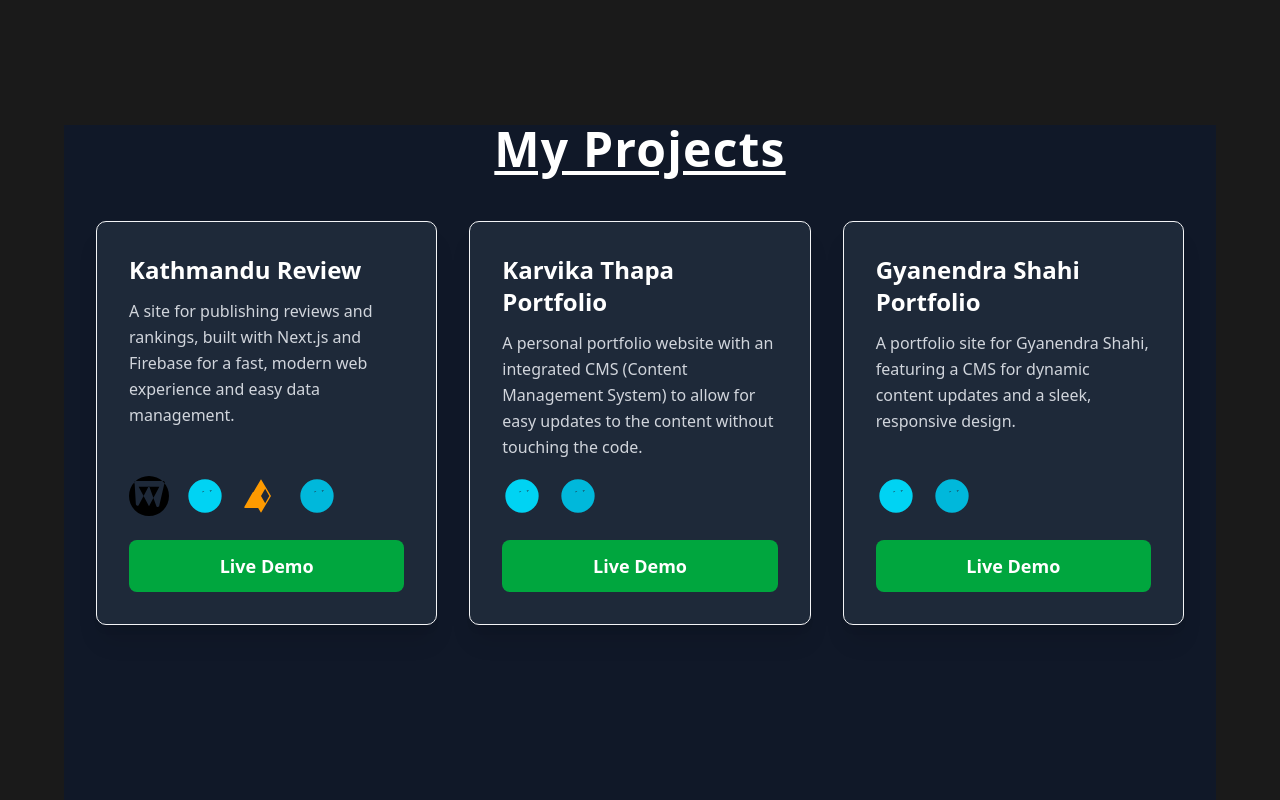
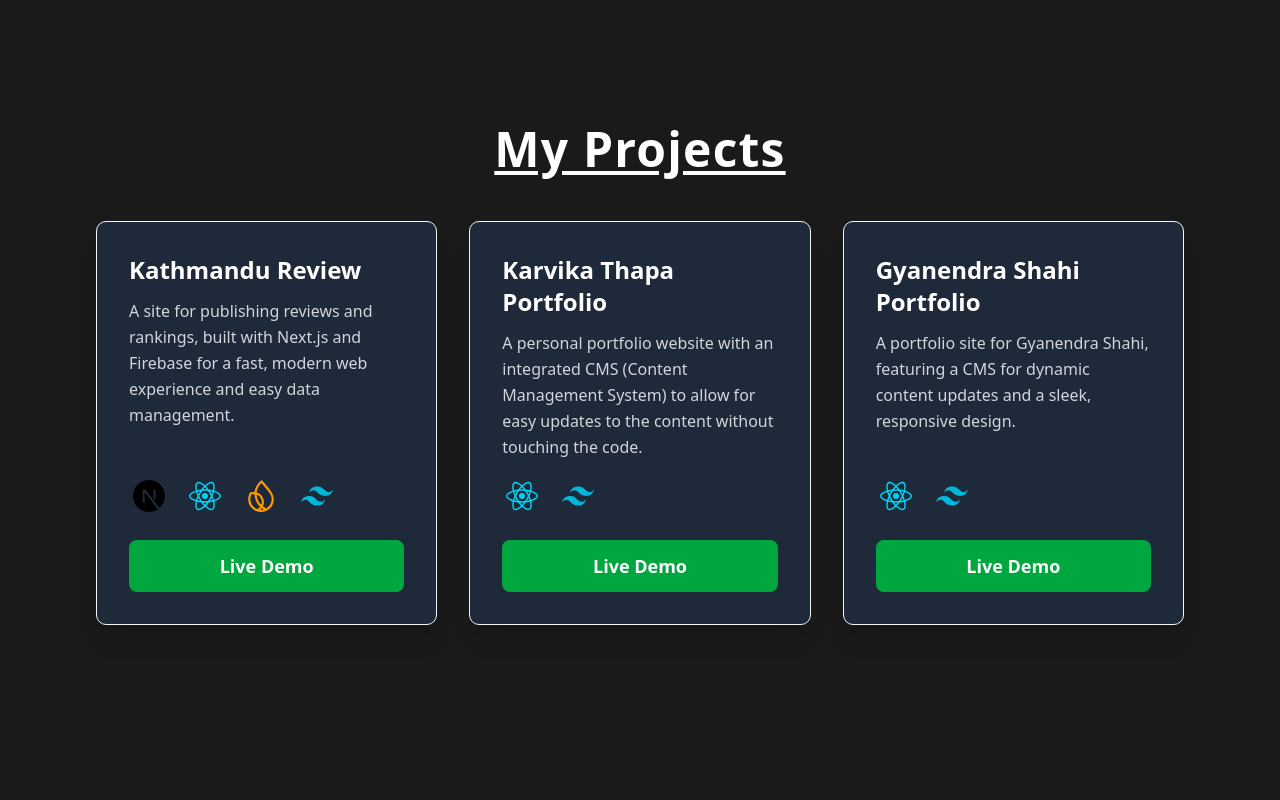
Before and after one commit to bshalrawal/Portfolio, a Next.js app: page / in a window 1280 px wide. Shown: the part 1680-2480 px from the top of the page. Built offline with nearby package versions, Linux system fonts and the light colour scheme.

Commit message:
Update Projects.tsx

```diff
--- a/app/Components/Projects.tsx
+++ b/app/Components/Projects.tsx
@@ -1,36 +1,14 @@
 import React from 'react';
 import type { JSX } from 'react';
 
-// Using inline SVGs to avoid compilation errors and ensure the icons display correctly.
+// Importing icons from react-icons
+import { SiReact, SiNextdotjs, SiFirebase, SiTailwindcss } from "react-icons/si";
+
 const techIcons: { [key: string]: JSX.Element } = {
-  // SVG for React
-  react: (
-    <svg fill="currentColor" viewBox="0 0 24 24" role="img" xmlns="http://www.w3.org/2000/svg" className="text-cyan-400">
-      <title>React</title>
-      <path d="M12 2a10 10 0 1 0 10 10A10.01 10.01 0 0 0 12 2zm4.33 6.64l-1.92 1.1-.01.01-1.92-1.1-1.92 1.1-.01.01-1.92-1.1L5.67 8.64a.5.5 0 0 0-.25.43v5.86a.5.5 0 0 0 .25.43l1.92 1.1c.14.08.31.08.45 0l1.92-1.1c.14-.08.31-.08.45 0l1.92 1.1c.14.08.31.08.45 0l1.92-1.1a.5.5 0 0 0 .25-.43V9.07a.5.5 0 0 0-.25-.43zM12 15a3 3 0 1 1 0-6 3 3 0 0 1 0 6z"/>
-    </svg>
-  ),
-  // SVG for Next.js
-  nextjs: (
-    <svg fill="currentColor" viewBox="0 0 24 24" role="img" xmlns="http://www.w3.org/2000/svg" className="text-black dark:text-white">
-      <title>Next.js</title>
-      <path d="M12 0a12 12 0 1 0 12 12A12 12 0 0 0 12 0zm0 18.2L5.8 6.5h12.4L12 18.2zM12 5.8L5.8 17.5a1 1 0 0 1-1.7-.8L3.4 4.7a1 1 0 0 1 .8-1.7h16.2a1 1 0 0 1 .8 1.7L18.2 17.5a1 1 0 0 1-1.7.8L12 5.8z" />
-    </svg>
-  ),
-  // SVG for Firebase
-  firebase: (
-    <svg fill="currentColor" viewBox="0 0 24 24" role="img" xmlns="http://www.w3.org/2000/svg" className="text-amber-500">
-      <title>Firebase</title>
-      <path d="M9.19 12.35l-1.39-2.4a.5.5 0 0 0-.84 0l-1.39 2.4-3.5 6.06a.5.5 0 0 0 .42.75h10a.5.5 0 0 0 .42-.75zM12 12l2.5-4.33L17 12l-2.5 4.33L12 12zM12 2L6 12l6 10 6-10z"/>
-    </svg>
-  ),
-  // SVG for Tailwind CSS
-  tailwind: (
-    <svg fill="currentColor" viewBox="0 0 24 24" role="img" xmlns="http://www.w3.org/2000/svg" className="text-cyan-500">
-      <title>Tailwind CSS</title>
-      <path d="M12 2a10 10 0 1 0 10 10A10.01 10.01 0 0 0 12 2zm4.33 6.64l-1.92 1.1-.01.01-1.92-1.1-1.92 1.1-.01.01-1.92-1.1L5.67 8.64a.5.5 0 0 0-.25.43v5.86a.5.5 0 0 0 .25.43l1.92 1.1c.14.08.31.08.45 0l1.92-1.1c.14-.08.31-.08.45 0l1.92 1.1c.14.08.31.08.45 0l1.92-1.1a.5.5 0 0 0 .25-.43V9.07a.5.5 0 0 0-.25-.43zM12 15a3 3 0 1 1 0-6 3 3 0 0 1 0 6z"/>
-    </svg>
-  ),
+  react: <SiReact className="text-cyan-400 w-8 h-8" />,
+  nextjs: <SiNextdotjs className="text-black dark:text-white w-8 h-8" />,
+  firebase: <SiFirebase className="text-amber-500 w-8 h-8" />,
+  tailwind: <SiTailwindcss className="text-cyan-500 w-8 h-8" />,
 };
 
 interface ProjectCardProps {
@@ -40,7 +18,7 @@ interface ProjectCardProps {
   liveLink: string;
 }
 
-const ProjectCard: React.FC<ProjectCardProps> = ({ title, description, technologies,  liveLink }) => {
+const ProjectCard: React.FC<ProjectCardProps> = ({ title, description, technologies, liveLink }) => {
   return (
     <div className="rounded-lg shadow-xl p-8 flex flex-col justify-between transform transition-transform duration-300 hover:scale-105 hover:shadow-2xl border border-gray-100 bg-gray-800">
       <h3 className="text-2xl font-bold text-white mb-3">{title}</h3>
@@ -48,61 +26,60 @@ const ProjectCard: React.FC<ProjectCardProps> = ({ title, description, technolog
 
       <div className="flex flex-wrap items-center gap-4 mb-6">
         {technologies.map((tech, index) => (
-          <div key={index} className="w-10 h-10" title={tech}>
-            {techIcons[tech.toLowerCase()] || <span className="text-sm font-medium text-gray-500">{tech}</span>}
+          <div key={index} className="w-10 h-10 flex items-center justify-center" title={tech}>
+            {techIcons[tech.toLowerCase()] || (
+              <span className="text-sm font-medium text-gray-500">{tech}</span>
+            )}
           </div>
         ))}
       </div>
 
       <div className="flex flex-col sm:flex-row gap-4 mt-auto">
         {liveLink && (
-            <a
+          <a
             href={liveLink}
             target="_blank"
             rel="noopener noreferrer"
             className="flex-1 inline-block bg-green-600 text-white font-semibold py-3 px-4 rounded-md hover:bg-green-700 transition-colors duration-300 text-center text-lg"
-            >
+          >
             Live Demo
-            </a>
+          </a>
         )}
       </div>
     </div>
   );
 };
 
-
 const Projects = () => {
-
   const projects = [
     {
       id: 1,
       title: 'Kathmandu Review',
       description: 'A site for publishing reviews and rankings, built with Next.js and Firebase for a fast, modern web experience and easy data management.',
       technologies: ['nextjs', 'react', 'firebase', 'tailwind'],
-      liveLink: 'www.kathmandureview.com', // Placeholder link
+      liveLink: '#', // Placeholder link
     },
     {
       id: 2,
       title: 'Karvika Thapa Portfolio',
       description: 'A personal portfolio website with an integrated CMS (Content Management System) to allow for easy updates to the content without touching the code.',
       technologies: ['react', 'tailwind'],
-      liveLink: 'https://karvika-port.vercel.app/', // Placeholder link
+      liveLink: '#',
     },
     {
       id: 3,
       title: 'Gyanendra Shahi Portfolio',
       description: 'A portfolio site for Gyanendra Shahi, featuring a CMS for dynamic content updates and a sleek, responsive design.',
       technologies: ['react', 'tailwind'],
-      liveLink: 'https://gyanendra-port-ukst.vercel.app/', // Placeholder link
+      liveLink: '#',
     },
   ];
 
   return (
-    <section id="projects" className="max-w-6xl mx-auto my-20 px-4 sm:px-6 lg:px-8 bg-gray-900 text-white min-h-screen">
+    <section id="projects" className="max-w-6xl mx-auto my-20 px-4 sm:px-6 lg:px-8 text-white min-h-screen">
       <h2 className="text-4xl underline-offset-4 underline font-extrabold text-center mb-12 sm:text-5xl tracking-wide">
         My Projects
       </h2>
-
 
       <div className="grid grid-cols-1 md:grid-cols-2 lg:grid-cols-3 gap-8">
         {projects.map((project) => (
```
